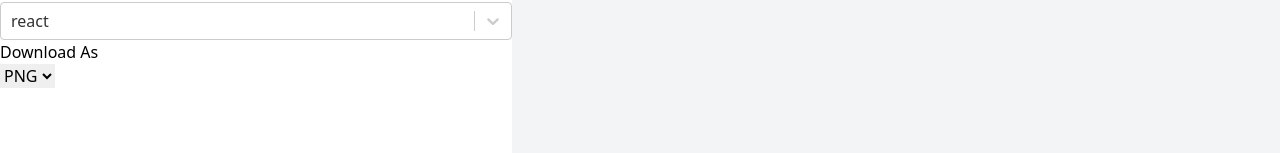
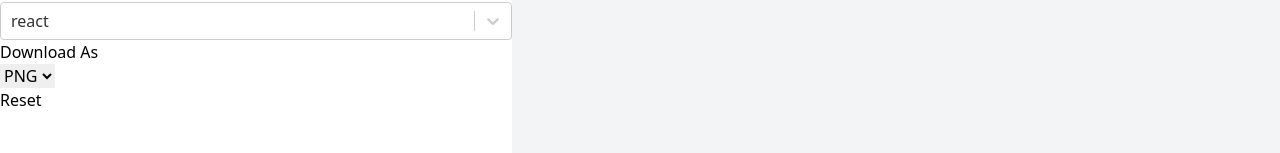
Before and after one commit to Amanthukral12/BlogView, a React (Vite) app: page / in a window 1280 px wide. Shown: the part 147-300 px from the top of the page. Built offline with nearby package versions, Linux system fonts and the light colour scheme.

Commit message:
Adding reset button and logic

```diff
--- a/src/Mainbody/BlogConfig.jsx
+++ b/src/Mainbody/BlogConfig.jsx
@@ -9,6 +9,15 @@ const BlogConfig = () => {
     const [icons, setIcons] = useState({});
     const [icon, setIcon] = useState({'label': 'react', 'value': 'react'})
     const [downloadAs, setDownloadAs] = useState("PNG")
+
+    const reset = () => {
+        setTitle('How I built my first project with react')
+        setAuthor('Aman Thukral')
+        setBgColor('#8B5CF6')
+        setIcons({})
+        setIcon({'label': 'react', 'value': 'react'})
+        setDownloadAs('PNG')
+    }
 
     const getIcons = async () => {
         const response = await fetch('https://raw.githubusercontent.com/devicons/devicon/master/devicon.json');
@@ -60,6 +69,7 @@ const BlogConfig = () => {
                         <option>JPEG</option>
                     </select>
                 </div>
+                <button onClick={() => reset()}>Reset</button>
             </div>
             <div className="">
                 <ComponentToImg downloadAs={downloadAs} >
```
